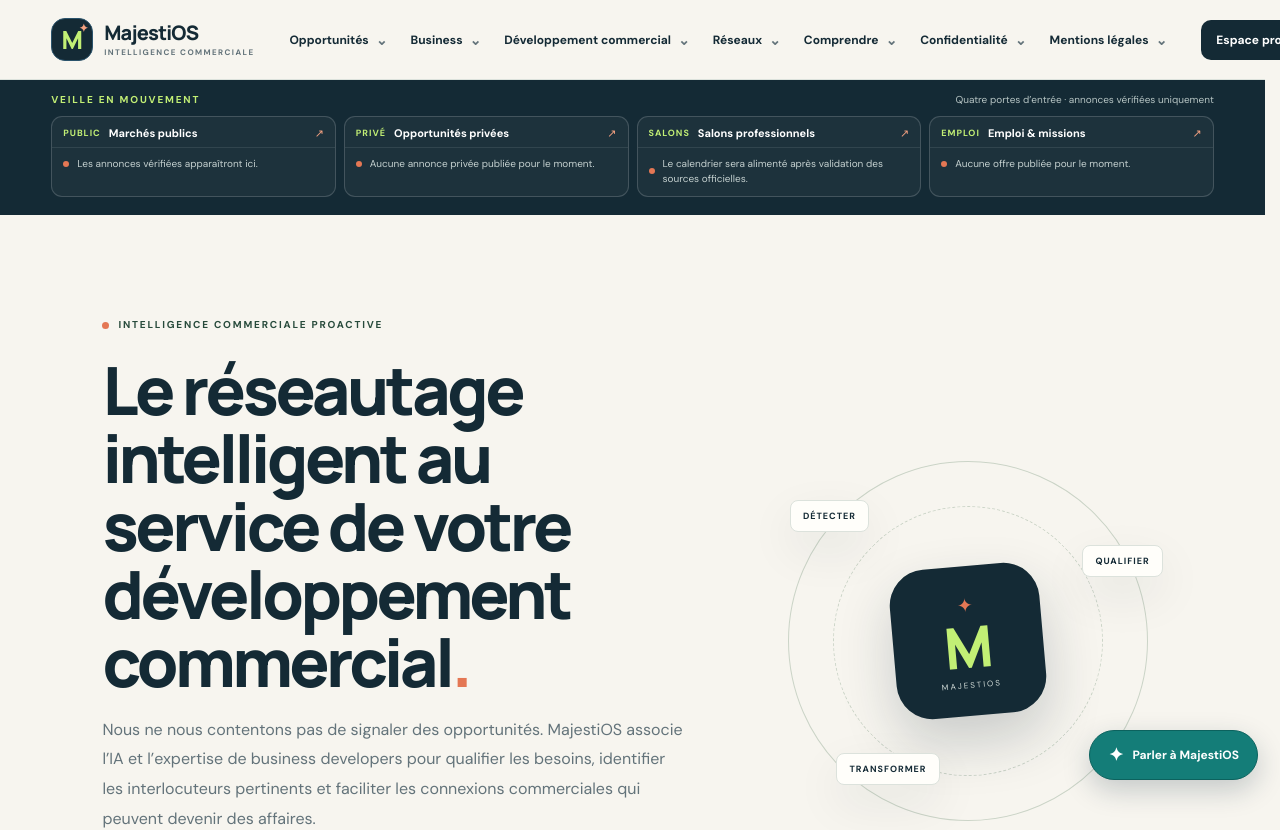
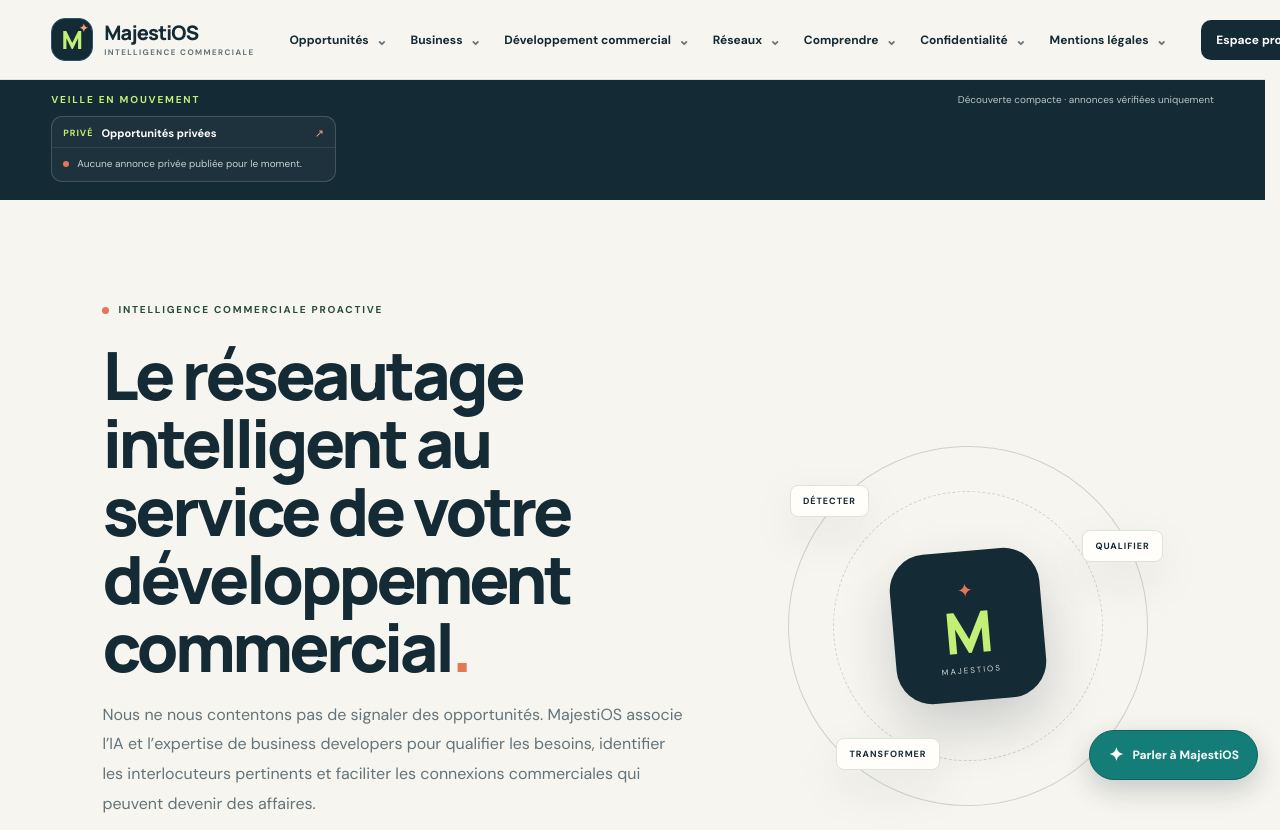
Before and after one commit to Chexpeer/Majestios, a Next.js app: page / in a window 1280 px wide. Shown: the top 830 px of the page. Built offline with nearby package versions, Linux system fonts and the light colour scheme.

Commit message:
Limiter chaque flux aux annonces de sa rubrique

```diff
--- a/src/components/announcement-ticker.tsx
+++ b/src/components/announcement-ticker.tsx
@@ -2,23 +2,25 @@
 
 import Link from "next/link";
 
-type Flow = { label: string; short: string; href: string; state: string; direction: "left" | "right" };
+type FlowKey = "public" | "private" | "salons" | "emploi";
+type Flow = { key: FlowKey; label: string; short: string; href: string; state: string; direction: "left" | "right" };
 
 const flows: Flow[] = [
-  { label: "Marchés publics", short: "PUBLIC", href: "/opportunites/marches-publics", state: "Les annonces vérifiées apparaîtront ici.", direction: "left" },
-  { label: "Opportunités privées", short: "PRIVÉ", href: "/opportunites/marches-prives", state: "Aucune annonce privée publiée pour le moment.", direction: "left" },
-  { label: "Salons professionnels", short: "SALONS", href: "/opportunites/salons", state: "Le calendrier sera alimenté après validation des sources officielles.", direction: "right" },
-  { label: "Emploi & missions", short: "EMPLOI", href: "/opportunites/emploi", state: "Aucune offre publiée pour le moment.", direction: "right" }
+  { key: "public", label: "Marchés publics", short: "PUBLIC", href: "/opportunites/marches-publics", state: "Les annonces vérifiées apparaîtront ici.", direction: "left" },
+  { key: "private", label: "Opportunités privées", short: "PRIVÉ", href: "/opportunites/marches-prives", state: "Aucune annonce privée publiée pour le moment.", direction: "left" },
+  { key: "salons", label: "Salons professionnels", short: "SALONS", href: "/opportunites/salons", state: "Le calendrier sera alimenté après validation des sources officielles.", direction: "right" },
+  { key: "emploi", label: "Emploi & missions", short: "EMPLOI", href: "/opportunites/emploi", state: "Aucune offre publiée pour le moment.", direction: "right" }
 ];
 
-export default function AnnouncementTicker() {
-  return <section className="announcement-band" aria-label="Quatre flux d’opportunités">
-    <div className="announcement-band-head"><span className="band-eyebrow">VEILLE EN MOUVEMENT</span><span className="band-note">Quatre portes d’entrée · annonces vérifiées uniquement</span></div>
+export default function AnnouncementTicker({ flow = "private" }: { flow?: FlowKey }) {
+  const item = flows.find((candidate) => candidate.key === flow) ?? flows[1];
+  return <section className="announcement-band" aria-label={`Flux compact : ${item.label}`}>
+    <div className="announcement-band-head"><span className="band-eyebrow">VEILLE EN MOUVEMENT</span><span className="band-note">Découverte compacte · annonces vérifiées uniquement</span></div>
     <div className="announcement-flows">
-      {flows.map((flow) => <div className="announcement-flow" key={flow.short}>
-        <Link className="announcement-flow-label" href={flow.href}><span>{flow.short}</span><strong>{flow.label}</strong><span aria-hidden="true">↗</span></Link>
-        <div className={`announcement-flow-track direction-${flow.direction}`}><div className="announcement-flow-message"><span className="flow-status-dot" />{flow.state}</div></div>
-      </div>)}
+      <div className="announcement-flow" key={item.short}>
+        <Link className="announcement-flow-label" href={item.href}><span>{item.short}</span><strong>{item.label}</strong><span aria-hidden="true">↗</span></Link>
+        <div className={`announcement-flow-track direction-${item.direction}`}><div className="announcement-flow-message"><span className="flow-status-dot" />{item.state}</div></div>
+      </div>
     </div>
   </section>;
 }
```
